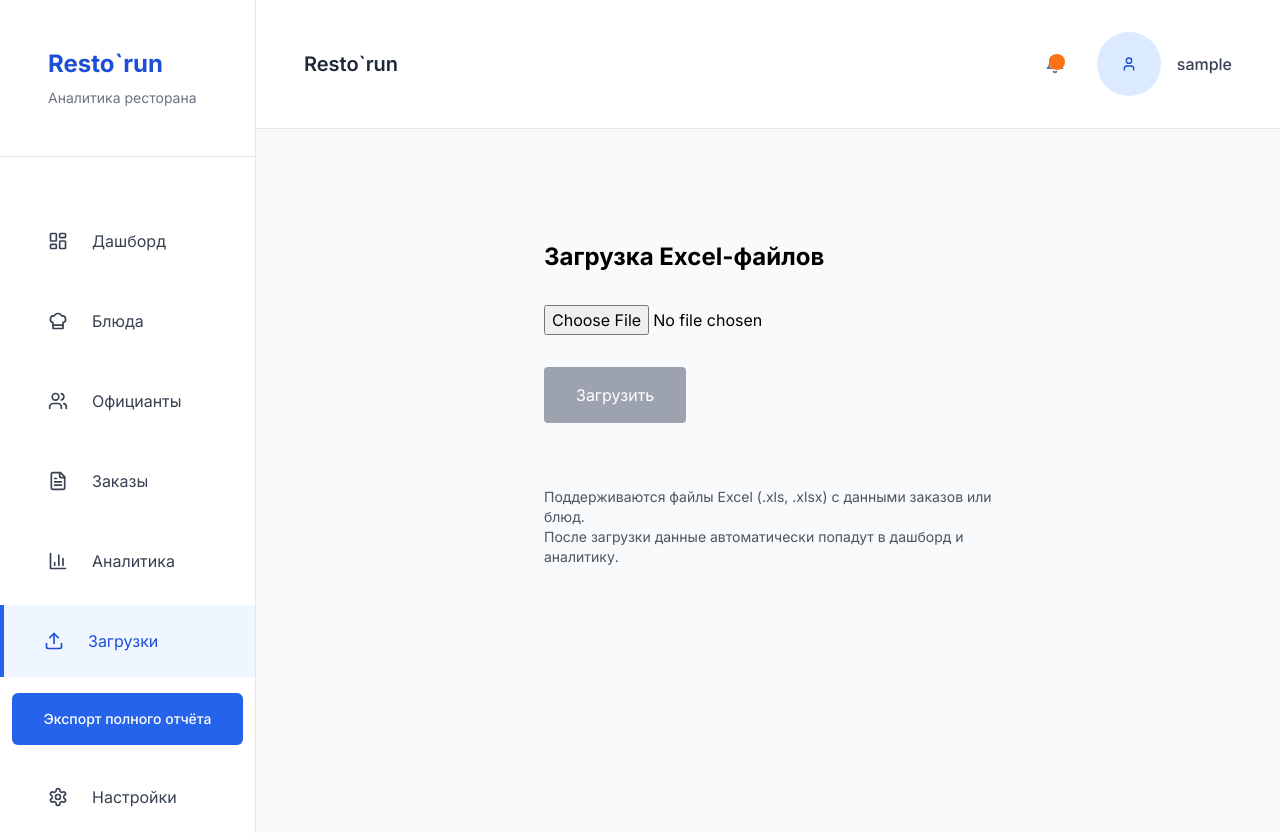
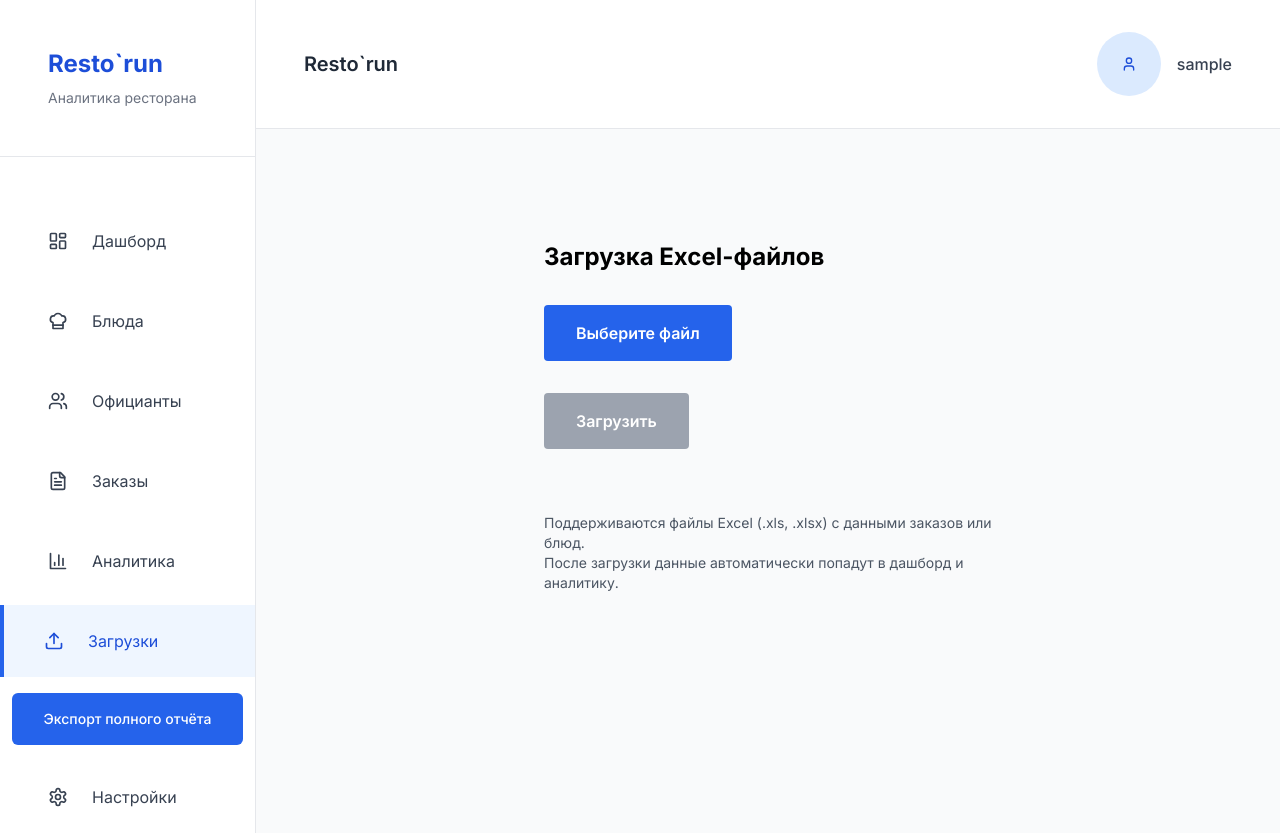
Before and after one commit to D0ne1/web-app_analitics, a React (Vite) app: page /uploads in a window 1280 px wide. Built offline with nearby package versions, Linux system fonts and the light colour scheme; sample sign-in values are in the browser's storage.

Commit message:
поменял кнопку "выбрать файл" и убрал значок уведомлений

```diff
--- a/src/components/layout/Header.tsx
+++ b/src/components/layout/Header.tsx
@@ -1,6 +1,6 @@
 import React from 'react';
 import { useNavigate } from 'react-router-dom';
-import { Bell, LogOut, User, Menu } from 'lucide-react';
+import { LogOut, User, Menu } from 'lucide-react';
 import { useAuth } from '../../context/AuthContext';
 
 const Header: React.FC = () => {
@@ -26,15 +26,11 @@ const Header: React.FC = () => {
       </div>
 
       <div className="flex-1 md:text-center md:flex-initial">
-        <h1 className="text-xl font-semibold text-gray-800">Resto`run</h1>
+        <h1 className="text-xl font-semibold text-gray-800">Resto&#96;run</h1>
       </div>
 
       <div className="flex items-center space-x-4">
-        <button className="text-gray-500 hover:text-gray-700 focus:outline-none relative">
-          <Bell size={20} />
-          <span className="absolute top-0 right-0 w-2 h-2 bg-accent-500 rounded-full"></span>
-        </button>
-
+        {/* Bell icon and notification badge removed */}
         <div className="relative">
           <button
             onClick={() => setShowUserMenu(!showUserMenu)}
--- a/src/pages/uploads/UploadPage.tsx
+++ b/src/pages/uploads/UploadPage.tsx
@@ -37,21 +37,40 @@ const UploadsPage: React.FC = () => {
   return (
     <div className="p-8 max-w-xl mx-auto">
       <h1 className="text-2xl font-bold mb-4">Загрузка Excel-файлов</h1>
-      <input
-        type="file"
-        accept=".xlsx,.xls"
-        onChange={handleFileChange}
-        className="mb-4"
-      />
+      <div className="flex items-center mb-4 space-x-4">
+        <label
+          htmlFor="file-upload"
+          className={`${
+            file
+              ? "bg-gray-400 hover:bg-gray-500 text-white"
+              : "bg-blue-600 hover:bg-blue-700 text-white"
+          } px-4 py-2 rounded cursor-pointer transition-colors duration-150 font-semibold`}
+        >
+          {file ? "Файл выбран" : "Выберите файл"}
+          <input
+            id="file-upload"
+            type="file"
+            accept=".xlsx,.xls"
+            onChange={handleFileChange}
+            className="hidden"
+          />
+        </label>
+        <span className="text-gray-700 text-sm">
+          {file && file.name}
+        </span>
+      </div>
+
       <button
-        className="bg-blue-600 text-white px-4 py-2 rounded disabled:bg-gray-400"
+        className="bg-blue-600 hover:bg-blue-700 text-white px-4 py-2 rounded disabled:bg-gray-400 disabled:cursor-not-allowed transition-colors duration-150 font-semibold"
         onClick={handleUpload}
         disabled={!file || isUploading}
       >
         {isUploading ? "Загрузка..." : "Загрузить"}
       </button>
       {message && (
-        <div className="mt-4 text-green-700 font-semibold">{message}</div>
+        <div className={`mt-4 font-semibold ${message.includes("успешно") ? "text-green-700" : "text-red-600"}`}>
+          {message}
+        </div>
       )}
       <div className="mt-8 text-gray-600 text-sm">
         Поддерживаются файлы Excel (.xls, .xlsx) с данными заказов или блюд.<br />
```
